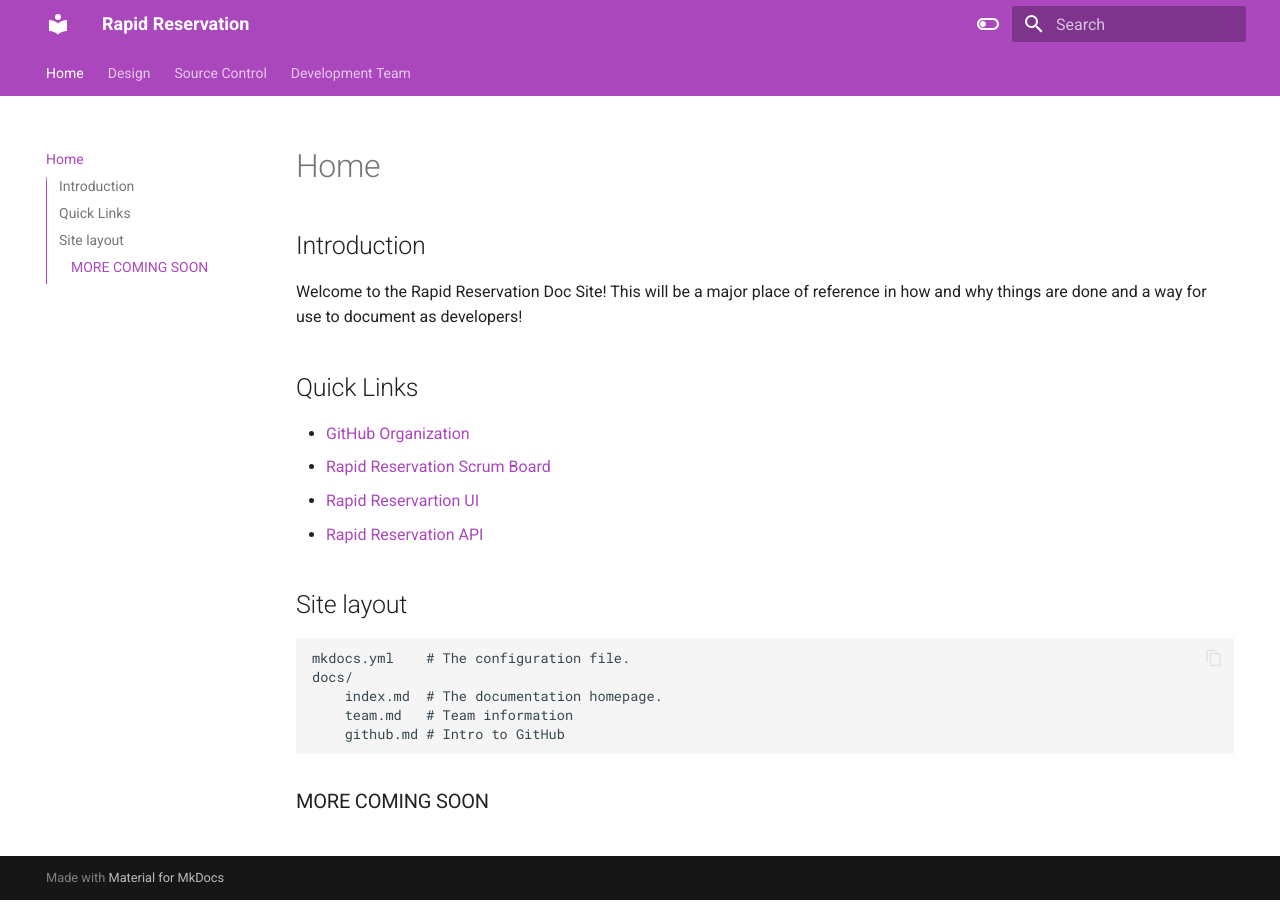
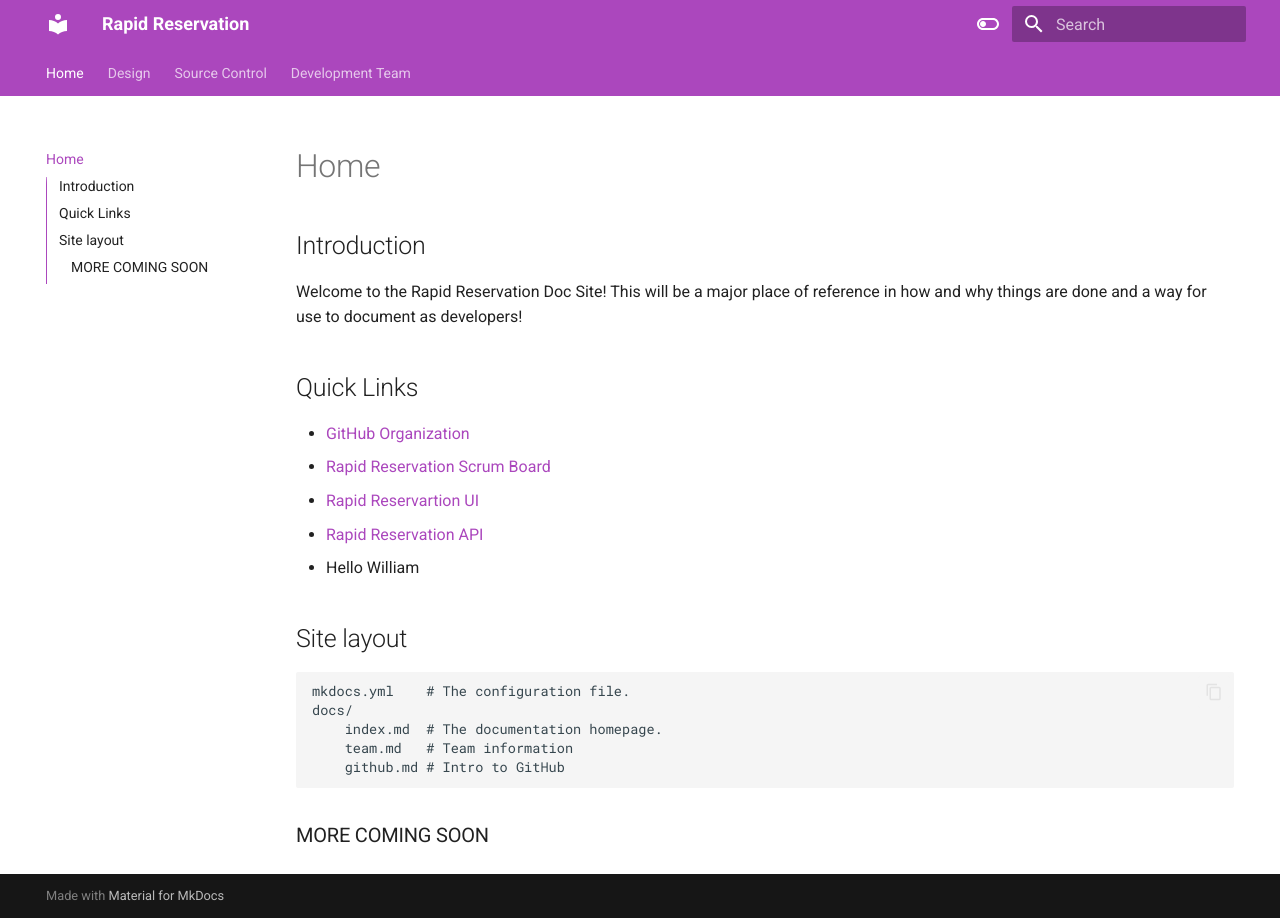
Before and after one commit to Rapid-Reservation/rapid-reservation-docs, an MkDocs documentation site: the page built from docs/index.md, in a window 1280 px wide. Built offline with MkDocs 1.6.1 and Material for MkDocs 9.7.7, drawn with Linux system fonts in a browser that asks for light colours.

Commit message:
ci: show the thing

```diff
--- a/docs/index.md
+++ b/docs/index.md
@@ -10,6 +10,7 @@
 - [Rapid Reservation Scrum Board](https://github.com/orgs/Rapid-Reservation/projects/1/views/1)
 - [Rapid Reservartion UI]()
 - [Rapid Reservation API]()
+- Hello William
 
 ## Site layout
 
```
